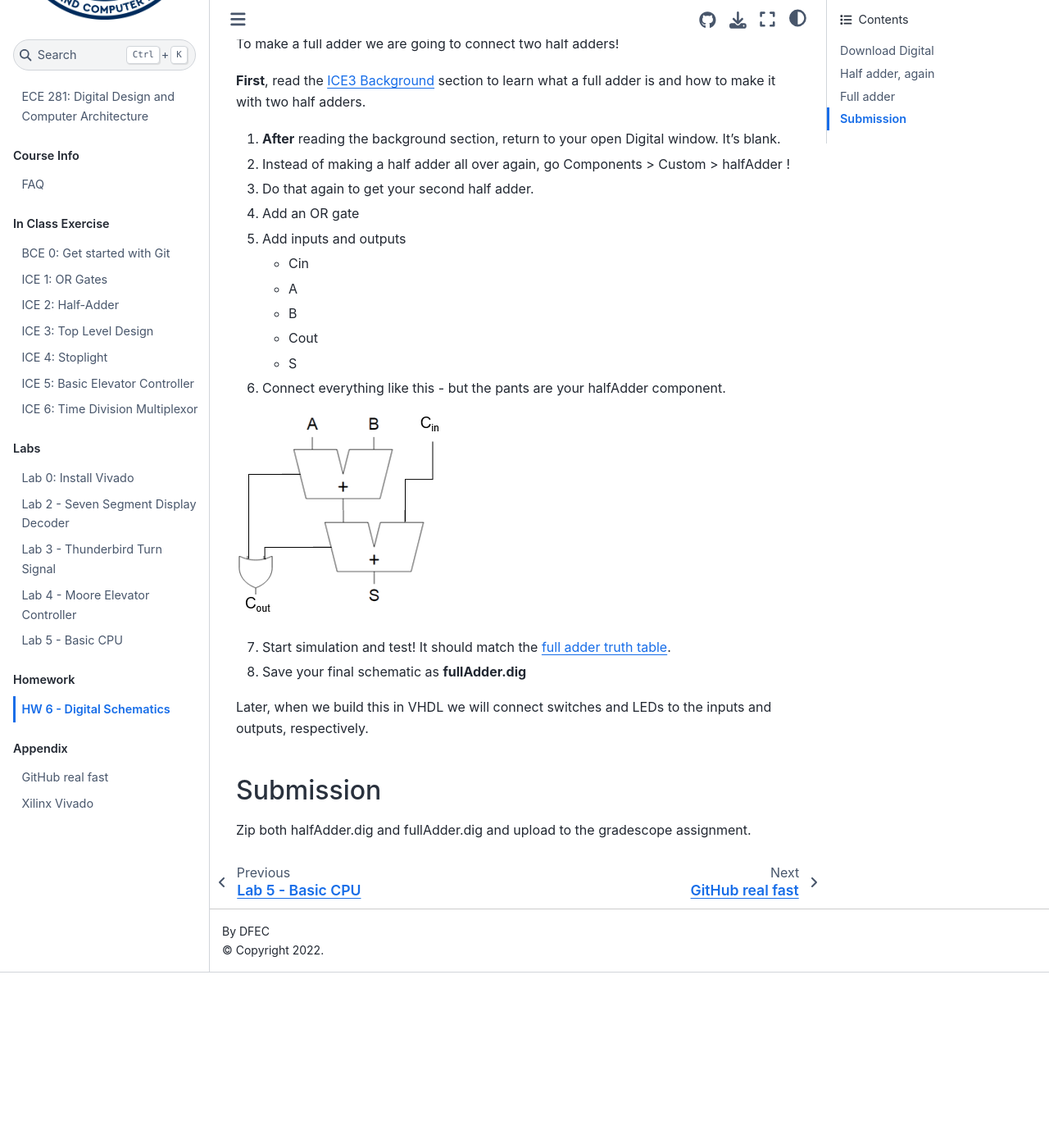
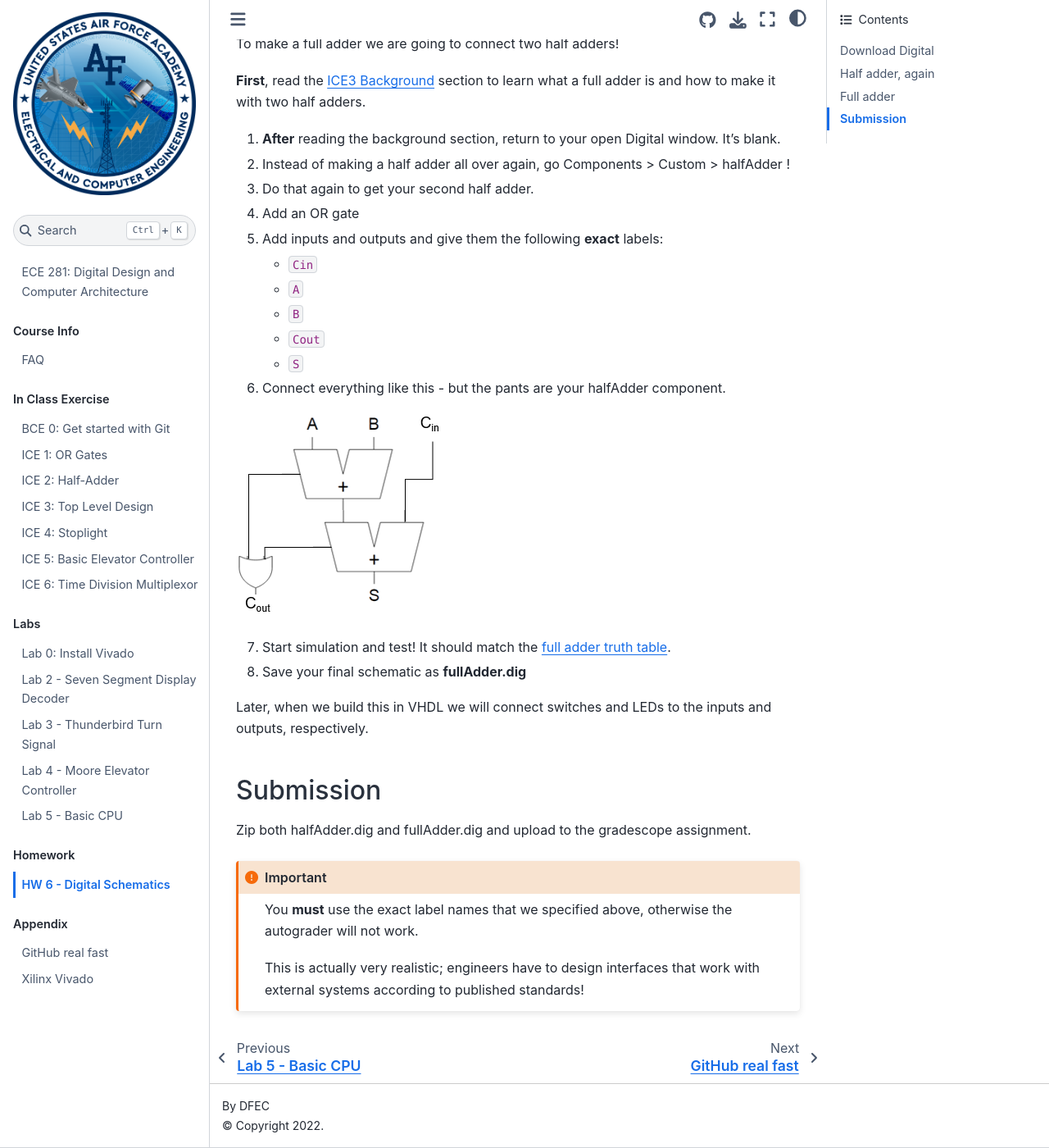
Before and after one commit to USAFA-ECE/ece281-book, a Jupyter Book: the page built from book/HW/HW6.md, in a window 1280 px wide and 1400 px high, scrolled down 1211 px. Shown: the whole window at 82% size. Built offline with Jupyter Book 1.0.4 settings and Sphinx 7.4.7 and the Sphinx Book theme 1.1.4, drawn with Linux system fonts in a browser that asks for light colours; pages that are not in the unit, such as notebooks, are missing from menus; before the commit the page ends 2397 px from its top, so only the background shows below that.

Commit message:
Specify label names must exactly match

````diff
--- a/book/HW/HW6.md
+++ b/book/HW/HW6.md
@@ -43,12 +43,12 @@
 2. Instead of making a half adder all over again, go Components > Custom > halfAdder !
 3. Do that again to get your second half adder.
 4. Add an OR gate
-5. Add inputs and outputs
-    - Cin
-    - A
-    - B
-    - Cout
-    - S
+5. Add inputs and outputs and give them the following **exact** labels:
+    - `Cin`
+    - `A`
+    - `B`
+    - `Cout`
+    - `S`
 6. Connect everything like this - but the pants are your halfAdder component.
 
 ![Full adder from two half adders](../ICE/img/ice3_fullfromtwo.png)
@@ -61,3 +61,11 @@
 ## Submission
 
 Zip both halfAdder.dig and fullAdder.dig and upload to the gradescope assignment.
+
+```{important}
+You **must** use the exact label names that we specified above,
+otherwise the autograder will not work.
+
+This is actually very realistic; engineers have to design interfaces
+that work with external systems according to published standards!
+```
````
